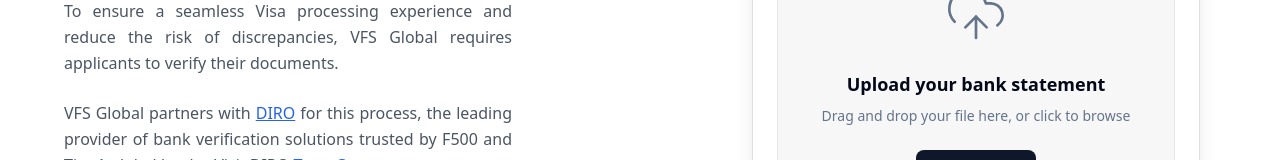
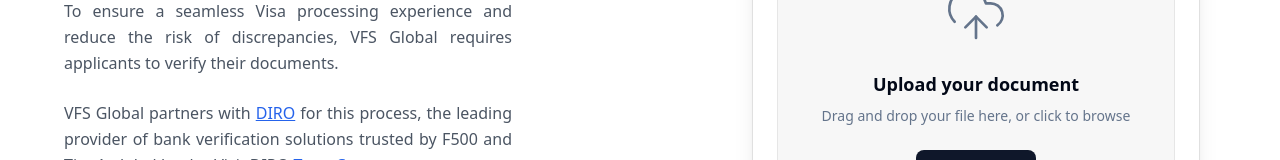
Before and after one commit to dhruvbansal022/fraud-net, a React (Vite) app: page /upload in a window 1280 px wide. Shown: the part 205-365 px from the top of the page. Built offline with nearby package versions, Linux system fonts and the light colour scheme; the HTML template or start-up script is replaced by a standard one.

Commit message:
Change upload text

```diff
--- a/src/components/LandingPage.tsx
+++ b/src/components/LandingPage.tsx
@@ -60,7 +60,7 @@ const LandingPage = () => {
           {/* Center Section - Widget */}
           <div className="lg:col-span-1 flex justify-center">
             <div className="w-full max-w-md">
-              <DiroUploadWidget onFileUpload={handleFileUpload} onRetry={handleRetry} onSubmit={handleSubmit} documentType="bank statement" periodRange="last 3 months" />
+              <DiroUploadWidget onFileUpload={handleFileUpload} onRetry={handleRetry} onSubmit={handleSubmit} documentType="document" periodRange="last 3 months" />
             </div>
           </div>
 
--- a/src/pages/Upload.tsx
+++ b/src/pages/Upload.tsx
@@ -69,7 +69,7 @@ const Upload = () => {
                 onFileUpload={handleFileUpload}
                 onRetry={handleRetry}
                 onSubmit={handleSubmit}
-                documentType="bank statement"
+                documentType="document"
                 periodRange="last 3 months"
               />
             </div>
```
